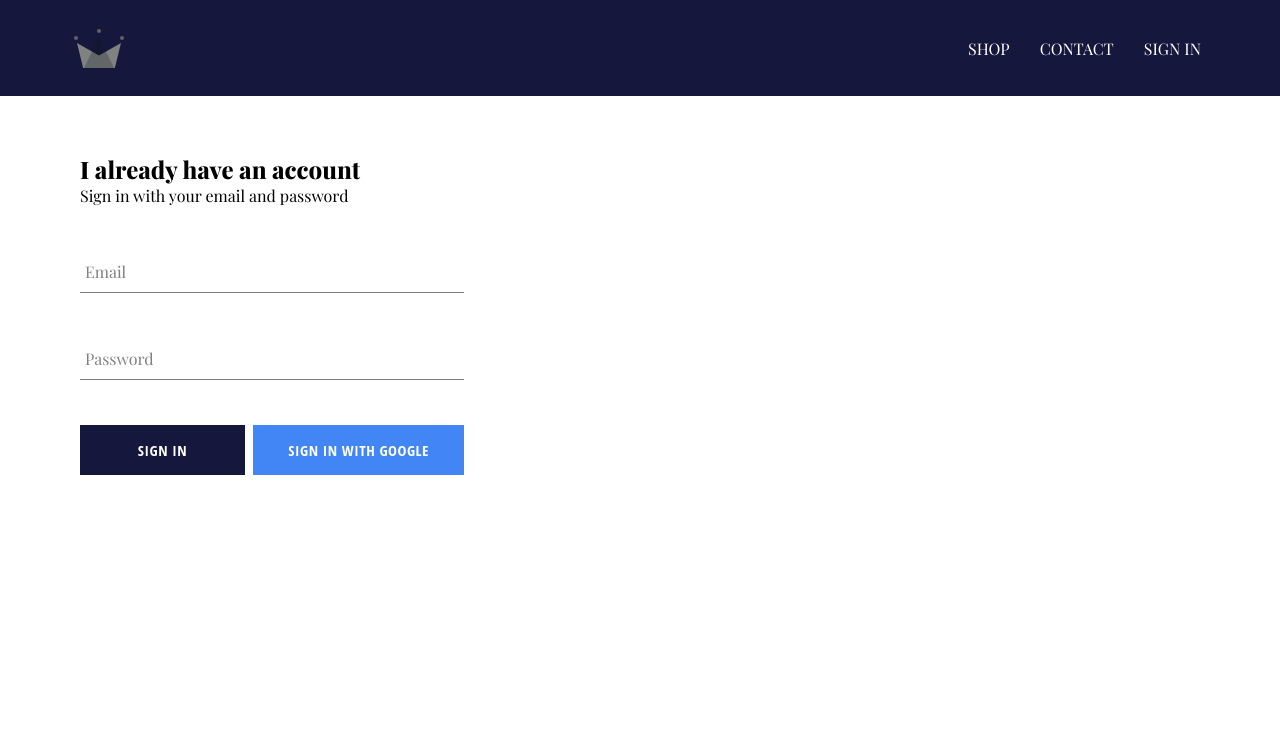
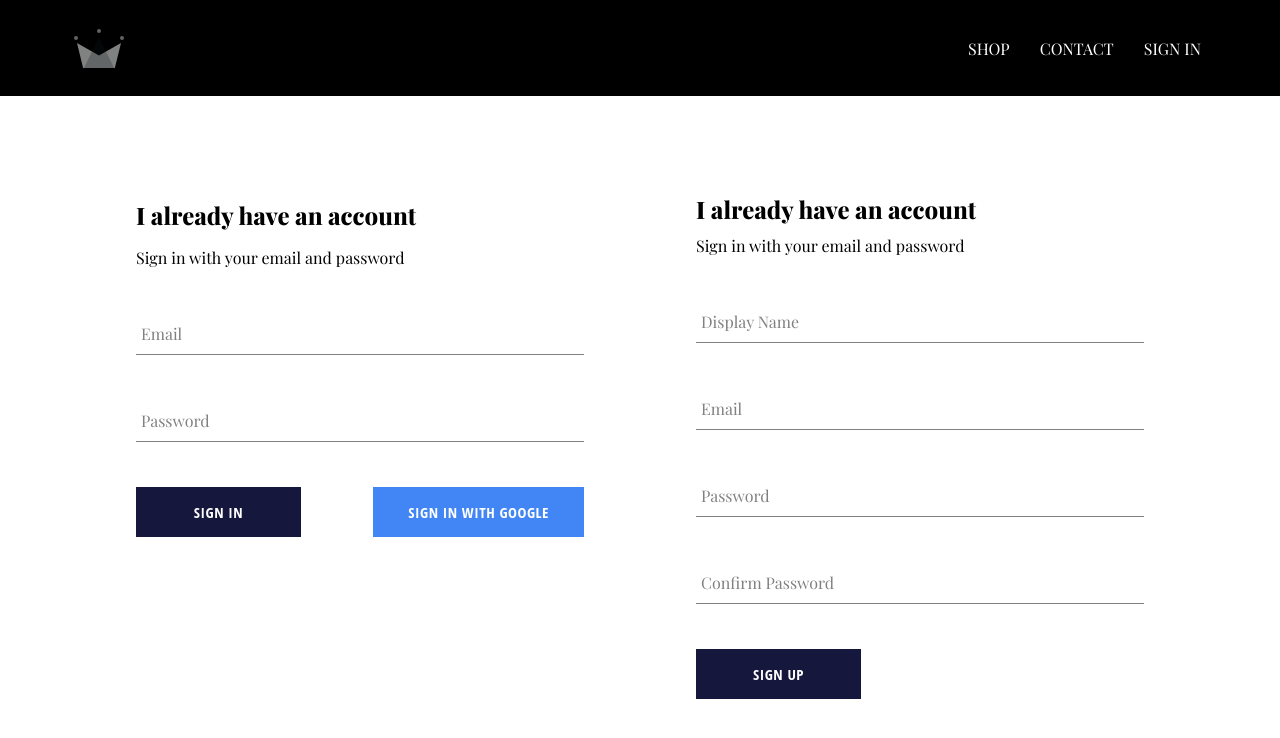
Before and after one commit to developerEbukab/crown-style, a React (Create React App) app: page /sign-in in a window 1280 px wide. Shown: the top 738 px of the page. Built offline with nearby package versions, Linux system fonts and the light colour scheme; no server answers.

Commit message:
Finished Sign in and Sign up

```diff
--- a/src/App.js
+++ b/src/App.js
@@ -5,7 +5,7 @@ import Header from './components/Header/Header.component';
 import Homepage from './pages/Homepage/Homepage.component';
 import Shop from './pages/Shop/Shop.component';
 import SignInAndSignUp from './components/SignInAndSignUp/SignInAndSignUp.component';
-import { auth } from './firebase/firebase.utils';
+import { auth, createUserProfileDocument } from './firebase/firebase.utils';
 
 class App extends Component{
   state = {
@@ -15,10 +15,20 @@ class App extends Component{
   unsubscribeFromAuth = null;
 
   componentDidMount() {
-    this.unsubscribeFromAuth = auth.onAuthStateChanged(user => {
-      this.setState({
-        currentUser: user
-      })
+    this.unsubscribeFromAuth = auth.onAuthStateChanged(async userAuth => {
+      if (userAuth) {
+        const userRef = await createUserProfileDocument(userAuth);
+        userRef.onSnapshot(snapShot => {
+          this.setState({
+            currentUser: {
+              id: snapShot.id,
+              ...snapShot.data()
+            }
+          }, () => console.log("state", this.state))
+        })
+      } else {
+        this.setState({currentUser: userAuth})
+      }
     })
   }
 
--- a/src/components/Header/Header.styles.scss
+++ b/src/components/Header/Header.styles.scss
@@ -7,7 +7,8 @@
   justify-content: space-between;
   margin-bottom: 25px;
   align-items: center;
-  background-color: $color-primary;
+  // border-bottom: 1px solid #ccc;
+  background-color: black;
   padding: 3rem 5vw;
 
   .logo-container {
--- a/src/components/SignIn/SignIn.component.jsx
+++ b/src/components/SignIn/SignIn.component.jsx
@@ -2,7 +2,7 @@ import React, { Component } from 'react';
 import "./SignIn.styles.scss"
 import FormInput from '../FormInput/FormInput.component';
 import CustomButton from '../CustomButton/CustomButton.component';
-import { signInWithGoogle } from '../../firebase/firebase.utils';
+import { auth, signInWithGoogle } from '../../firebase/firebase.utils';
 
 class SignIn extends Component {
   state = {
@@ -10,9 +10,15 @@ class SignIn extends Component {
     password: ""
   }
 
-  handleSubmit = (event) => {
+  handleSubmit = async (event) => {
     event.preventDefault()
-    this.setState({email: "", password: ""})
+    const { email, password } = this.state;
+    try {
+      await auth.signInWithEmailAndPassword(email, password);
+      this.setState({email: "", password: ""})
+    } catch (e) {
+      console.log(e)
+    }
   }
 
   handleChange = event => {
@@ -23,7 +29,7 @@ class SignIn extends Component {
   render() {
     return (
       <div className="sign-in">
-        <h2>I already have an account</h2>
+        <h2 className="title">I already have an account</h2>
         <span>Sign in with your email and password</span>
 
         <form onSubmit={this.handleSubmit}>
--- a/src/components/SignIn/SignIn.styles.scss
+++ b/src/components/SignIn/SignIn.styles.scss
@@ -1,5 +1,5 @@
 .sign-in{
-  width: 30vw;
+  width: 80%;
   display: flex;
   flex-direction: column;
 
--- a/src/components/SignInAndSignUp/SignInAndSignUp.component.jsx
+++ b/src/components/SignInAndSignUp/SignInAndSignUp.component.jsx
@@ -1,10 +1,13 @@
 import React from 'react';
+import "./SignInAndSignUp.styles.scss";
 import SignIn from '../SignIn/SignIn.component';
+import SignUp from '../SignUp/SignUp.component';
 
 const SignInAndSignUp = () => {
   return (
     <div className="sign-in-and-sign-up">
-      <SignIn/>
+      <SignIn />
+      <SignUp/>
     </div>
   );
 }
--- a/src/components/SignInAndSignUp/SignInAndSignUp.styles.scss
+++ b/src/components/SignInAndSignUp/SignInAndSignUp.styles.scss
@@ -0,0 +1,9 @@
+.sign-in-and-sign-up {
+  width: 100%;
+  display: grid;
+  grid-template-columns: 1fr 1fr;
+  justify-items: center;
+  justify-content: space-between;
+  margin: 30px auto;
+  // background-color: red;
+}
--- /dev/null
+++ b/src/components/SignUp/SignUp.component.jsx
@@ -0,0 +1,92 @@
+import React, { Component } from 'react';
+import "./SignUp.styles.scss"
+import FormInput from '../FormInput/FormInput.component';
+import CustomButton from '../CustomButton/CustomButton.component';
+import { auth, createUserProfileDocument } from '../../firebase/firebase.utils';
+
+class SignUp extends Component {
+  state = {
+    displayName: "",
+    email: "",
+    password: "",
+    confirmPassword: ""
+  }
+
+  handleSubmit = async (event) => {
+    event.preventDefault()
+    const { displayName, email, password, confirmPassword } = this.state
+    if (password !== confirmPassword) {
+      return console.log("Passwords do not match")
+    }
+
+    try {
+      const { user } = await auth.createUserWithEmailAndPassword(email, password);
+      await createUserProfileDocument(user, { displayName })
+
+    } catch (error) {
+      console.log(error)
+      this.setState({
+        displayName: "",
+        email: "",
+        password: "",
+        confirmPassword: ""
+      })
+    }
+    this.setState({email: "", password: ""})
+  }
+
+  handleChange = event => {
+    const { value, name } = event.target;
+    this.setState({[name]: value})
+  }
+
+  render() {
+    return (
+      <div className="sign-up">
+        <h2 className="title">I already have an account</h2>
+        <span>Sign in with your email and password</span>
+
+        <form className="sign-up-form" onSubmit={this.handleSubmit}>
+          <FormInput
+            name="displayName"
+            type="text"
+            label="Display Name"
+            value={this.state.displayName}
+            handleChange={(event)=>this.handleChange(event)}
+            required
+          />
+          <FormInput
+            name="email"
+            type="email"
+            label="Email"
+            value={this.state.email}
+            handleChange={(event)=>this.handleChange(event)}
+            required
+          />
+          <FormInput
+            name="password"
+            type="password"
+            label="Password"
+            value={this.state.password}
+            handleChange={(event)=>this.handleChange(event)}
+            required
+          />
+          <FormInput
+            name="confirmPassword"
+            type="password"
+            label="Confirm Password"
+            value={this.state.confirmPassword}
+            handleChange={(event)=>this.handleChange(event)}
+            required
+          />
+
+          <div className="buttons">
+            <CustomButton type="submit">SIGN UP</CustomButton>
+          </div>
+        </form>
+      </div>
+    );
+  }
+}
+
+export default SignUp;
--- /dev/null
+++ b/src/components/SignUp/SignUp.styles.scss
@@ -0,0 +1,9 @@
+.sign-up {
+  display: flex;
+  flex-direction: column;
+  width: 80%;
+
+  .title {
+    margin: 10px 0;
+  }
+}
--- a/src/firebase/firebase.utils.js
+++ b/src/firebase/firebase.utils.js
@@ -17,6 +17,31 @@ firebase.initializeApp(config);
 export const auth = firebase.auth();
 export const firestore = firebase.firestore();
 
+export const createUserProfileDocument = async (userAuth, additionalData) => {
+  if (!userAuth) return;
+
+  const userRef = firestore.doc(`users/${userAuth.uid}`);
+
+  const snapShot = await userRef.get();
+
+  if (!snapShot.exists) {
+    const { displayName, email } = userAuth;
+    const createdAt = new Date();
+    try {
+      await userRef.set({
+        displayName,
+        email,
+        createdAt,
+        ...additionalData
+      });
+    } catch (error) {
+      console.log('error creating user', error.message);
+    }
+  }
+
+  return userRef;
+};
+
 const provider = new firebase.auth.GoogleAuthProvider();
 provider.setCustomParameters({ prompt: "select_account" });
 export const signInWithGoogle = () => auth.signInWithPopup(provider);
```
